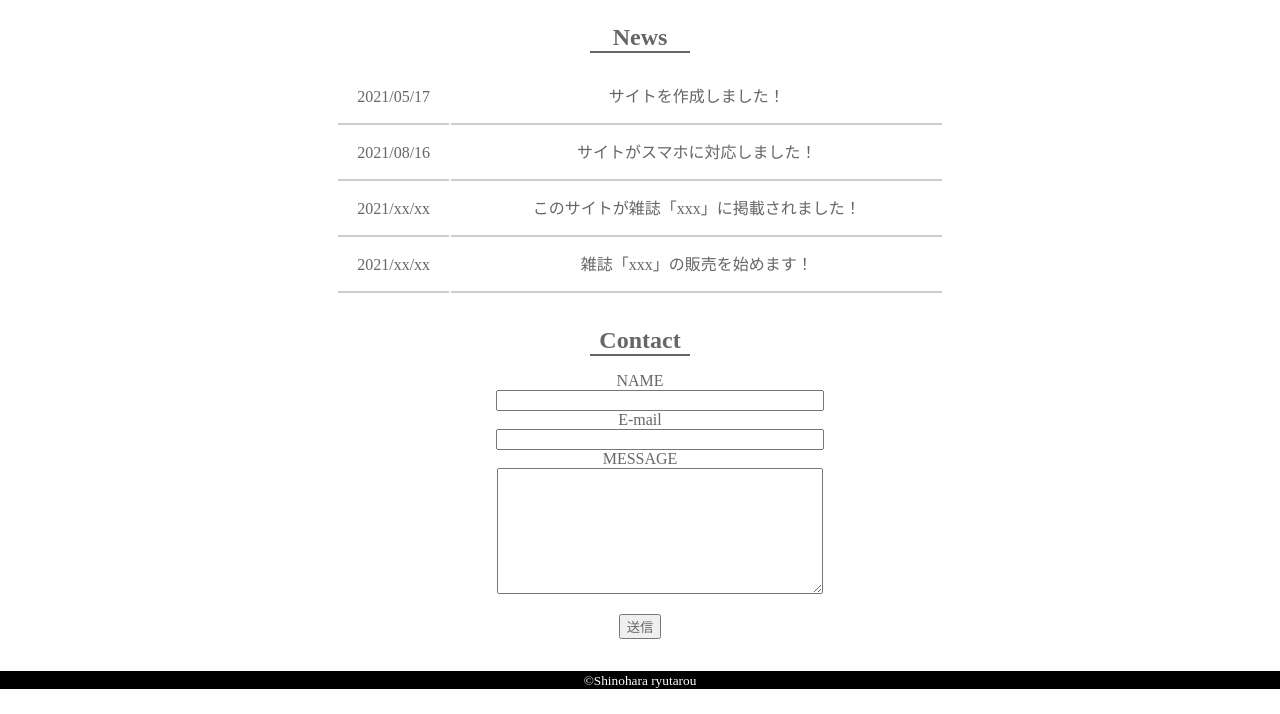
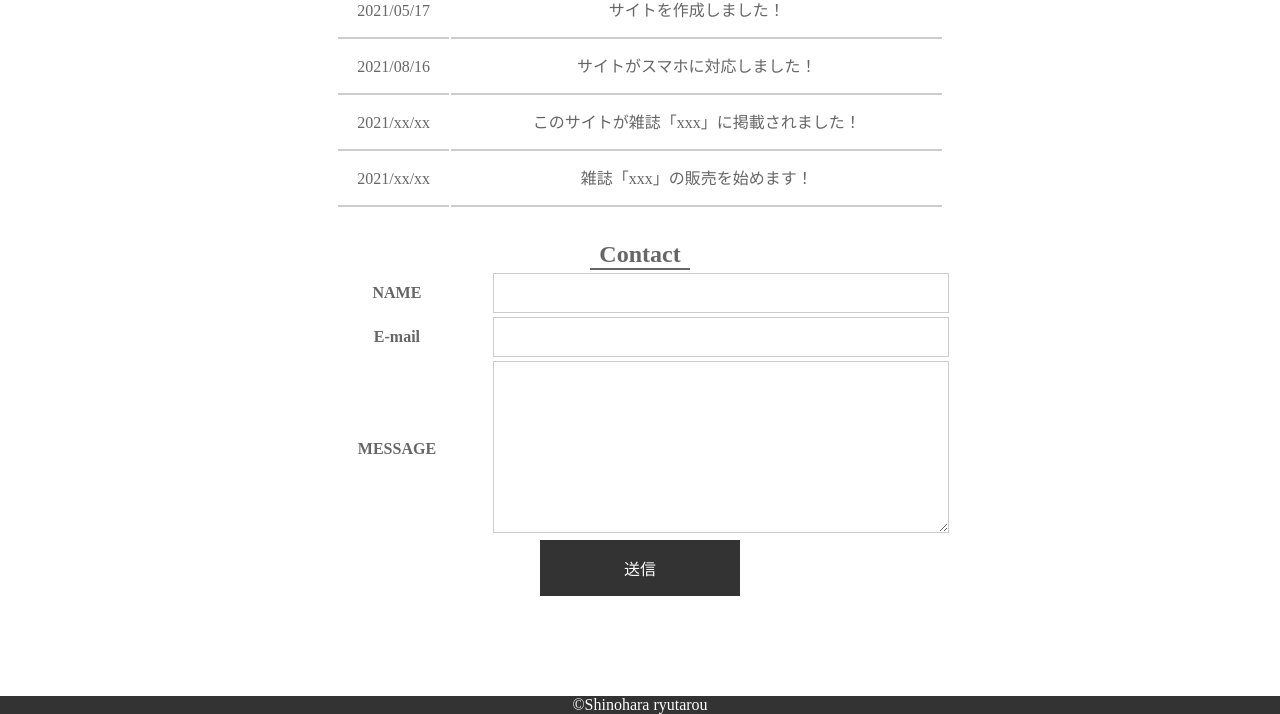
Before and after one commit to ryu-0905/ryu-0905.github.io, a plain HTML site: page index.html in a window 1280 px wide. Shown: the part 1425-2139 px from the top of the page. Before the commit the page ends 2114 px from the top, so only its background shows below. Drawn offline with Linux system fonts and the light colour scheme.

Commit message:
Add files via upload

```diff
--- a/css/main.css
+++ b/css/main.css
@@ -1,11 +1,15 @@
 /* small screen */
 /* all */
 *{
+  font-size: 100%;
   text-align: center;
   color: #666;
 }
 body{
   margin: 0%;
+}
+body h1{
+  font-size: 24px;
 }
 section{
   margin: 0 auto;
@@ -21,6 +25,9 @@ img{
 }
 
 /* header */
+header h1{
+  font-size: 32px;
+}
 nav{
   display: flex;
   justify-content: space-around;
@@ -99,18 +106,36 @@ section h1{
   line-height: 32px;
 }
 /* contact */
-#contact dd > input{
-  width: 60%;
+#contact {
+  max-width: 650px;
+  margin: 0 auto 100px auto;
+}
+#contact table {
+  width: 100%;
+}
+#contact td input,
+#contact td textarea {
+  width: 90%;
+  border: solid 1px #ccc;
+  padding: 10px;
   text-align: start;
+  font-weight: bold;
 }
-#contact textarea{
-  width: 60%;
-  text-align: start;
+#contact .button input {
+  text-align: center;
+  width: 200px;
+  background-color: #333;
+  color: #fff;
+  padding: 15px 0;
+  border: solid 1px #333;
 }
-
+#contact .button input:hover {
+  background: #fff;
+  color: #333;
+}
 /* footer */
 footer{
-  background-color: black;
+  background-color: #333;
 }
 small{
   color: white;
@@ -135,7 +160,7 @@ small{
   /* about */
   /* works */
   #works section{
-    margin: 16px 20%;
+    margin: 16px 25%;
     grid-template-columns: repeat(3, 1fr);
   }
   /* news */
@@ -144,11 +169,5 @@ small{
     line-height: 50px;
   }
   /* contact */
-  #contact dd > input{
-    width: 320px;
-  }
-  #contact textarea{
-    width: 320px;
-  }
   /* footer */
 }
--- a/index.html
+++ b/index.html
@@ -61,14 +61,14 @@
     <section id="contact">
       <h1>Contact</h1>
       <form action="#" method="post">
-        <dl>
-          <dt><label for="name">NAME</label></dt>
-          <dd><input type="text" id="name"></dd>
-          <dt><label for="email">E-mail</label></dt>
-          <dd><input type="email" id="email"></dd>
-          <dt><label for="message">MESSAGE</label></dt>
-          <dd><textarea id="message" rows="8"></textarea></dd>
-        </dl>
+        <table>
+          <tr><th><label for="name">NAME</label></th>
+          <td><input type="text" id="name"></td></tr>
+          <tr><th><label for="email">E-mail</label></th>
+          <td><input type="email" id="email"></td></tr>
+          <tr><th><label for="message">MESSAGE</label></th>
+          <td><textarea id="message" rows="10"></textarea></td></tr>
+        </table>
         <div class="button"><input type="submit" value="送信"></div>
       </form>
     </section>
```
